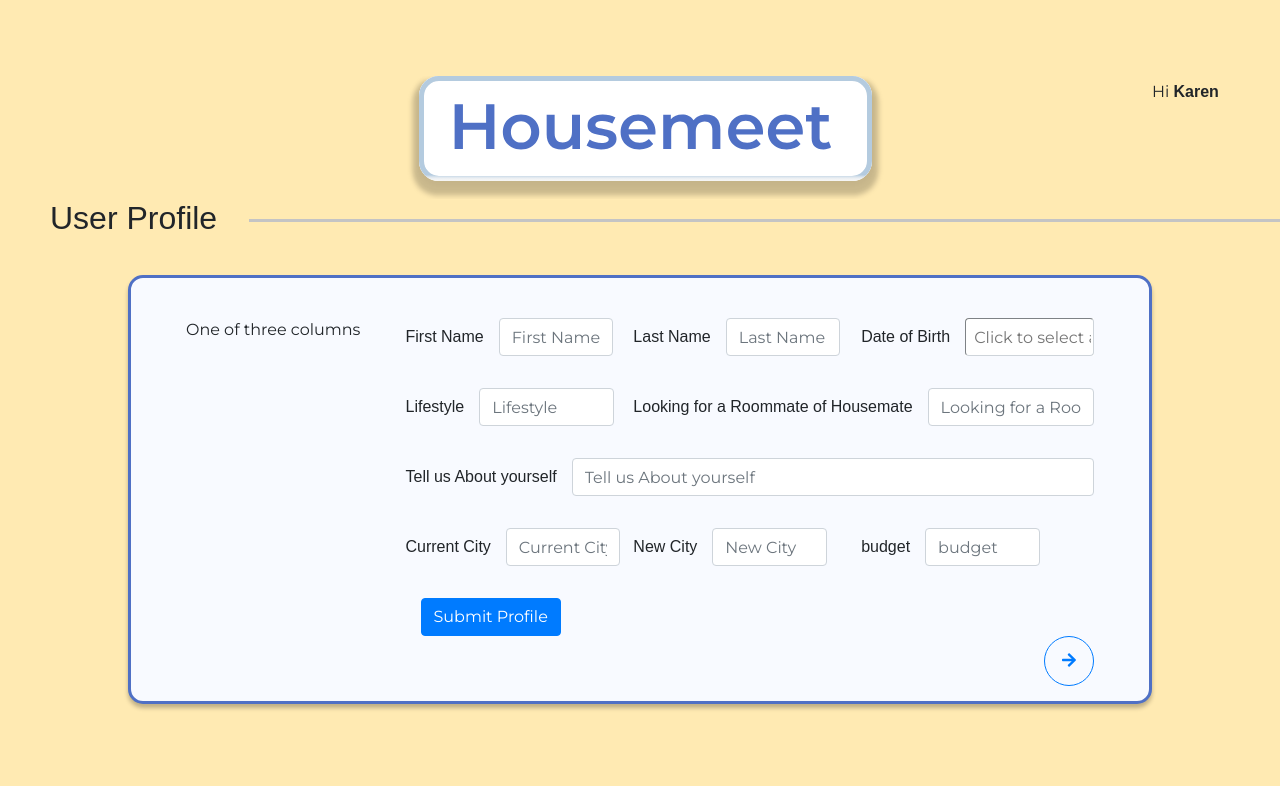
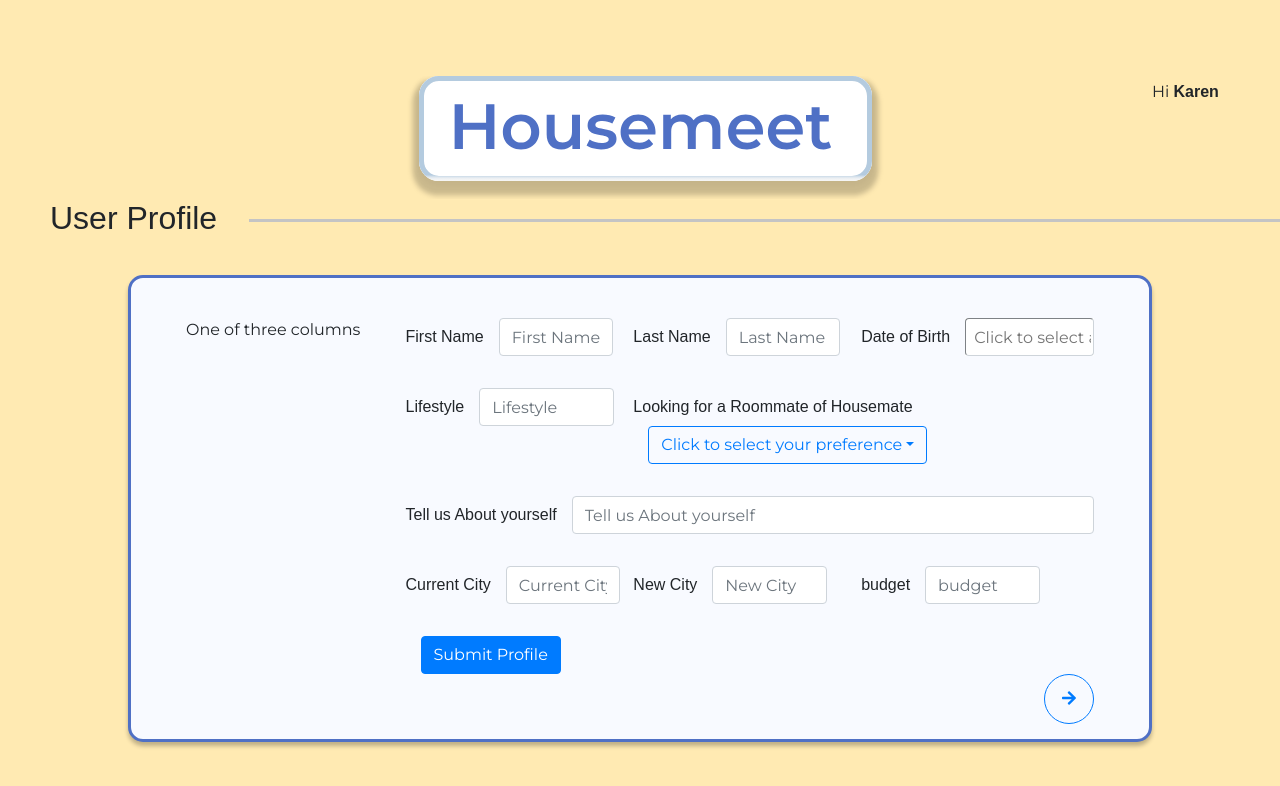
Before and after one commit to kdarken/housemeet-ui, a React (Create React App) app: page /profile in a window 1280 px wide. Shown: the top 786 px of the page. Built offline with nearby package versions, Linux system fonts and the light colour scheme.

Commit message:
installed reactBootsrao in order to enable dropdown toggle for the userProfileForm

```diff
--- a/package.json
+++ b/package.json
@@ -17,6 +17,7 @@
     "react-helmet": "^6.1.0",
     "react-router-dom": "^5.2.0",
     "react-scripts": "3.4.1",
+    "reactstrap": "^8.5.1",
     "typeface-montserrat": "0.0.75"
   },
   "scripts": {
--- a/src/components/UserProfileForm.jsx
+++ b/src/components/UserProfileForm.jsx
@@ -1,4 +1,12 @@
-import React, { Component } from "react";
+import React, { Component, useState } from "react";
+
+import {
+  Dropdown,
+  DropdownToggle,
+  DropdownMenu,
+  DropdownItem,
+} from "reactstrap";
+
 import ReactDOM from "react-dom";
 
 import axios from "axios";
@@ -71,7 +79,55 @@ class UserProfileForm extends Component {
   }
 
   renderDate = () => {
-    return <DatePicker onChange={this.handleChangeDate} />;
+    return (
+      <div class="form-group col-md-4">
+        <div class="form-group row">
+          <label for="dateOfBirth" className="col-sm-5.5 col-form-label">
+            Date of Birth
+          </label>
+          <div class="col">
+            <DatePicker
+              selected={this.state.dateOfBirth}
+              onChange={this.handleChangeDate}
+              placeholderText="Click to select a date"
+              showMonthDropdown
+              showYearDropdown
+              dropdownMode="select"
+            />
+          </div>
+        </div>
+      </div>
+    );
+  };
+
+  renderDropDown = () => {
+    const [dropdownOpen, setDropdownOpen] = useState(false);
+
+    const toggle = () => setDropdownOpen((prevState) => !prevState);
+    return (
+      <div class="form-group col-md-8">
+        <div class="form-group row">
+          <label
+            for="roommateOrHousemate"
+            className="col-sm-5.5 col-form-label"
+          >
+            Looking for a Roommate of Housemate
+          </label>
+          <div class="col">
+            <Dropdown isOpen={dropdownOpen} toggle={toggle}>
+              <DropdownToggle caret outline color="primary">
+                Click to select your preference
+              </DropdownToggle>
+              <DropdownMenu>
+                <DropdownItem>Roommate</DropdownItem>
+                <DropdownItem>Housemate</DropdownItem>
+                <DropdownItem>Either Roommate or Housemate</DropdownItem>
+              </DropdownMenu>
+            </Dropdown>
+          </div>
+        </div>
+      </div>
+    );
   };
 
   renderInput(name, stateName, groupClassInput, colSize1, colSize2, value) {
@@ -124,26 +180,7 @@ class UserProfileForm extends Component {
                   "col-sm-7",
                   this.state.lastName
                 )}
-                <div class="form-group col-md-4">
-                  <div class="form-group row">
-                    <label
-                      for="dateOfBirth"
-                      className="col-sm-5.5 col-form-label"
-                    >
-                      Date of Birth
-                    </label>
-                    <div class="col">
-                      <DatePicker
-                        selected={this.state.dateOfBirth}
-                        onChange={this.handleChangeDate}
-                        placeholderText="Click to select a date"
-                        showMonthDropdown
-                        showYearDropdown
-                        dropdownMode="select"
-                      />
-                    </div>
-                  </div>
-                </div>
+                <this.renderDate />
               </div>
               <div class="form-row">
                 {this.renderInput(
@@ -154,14 +191,7 @@ class UserProfileForm extends Component {
                   "col-8",
                   this.state.lifeStyle
                 )}
-                {this.renderInput(
-                  "Looking for a Roommate of Housemate",
-                  "roommateOrHousemate",
-                  "col-md-8",
-                  "col-sm-5.5",
-                  "col",
-                  this.state.roommateOrHousemate
-                )}
+                <this.renderDropDown />
               </div>
               <div class="form-row">
                 {this.renderInput(
--- a/src/containers/ProfilePage.css
+++ b/src/containers/ProfilePage.css
@@ -72,3 +72,7 @@
   border-radius: 0.25rem;
   text-indent: 5%;
 }
+
+.Btn-Blue-BG.active {
+  background-color: blue !important;
+}
```
